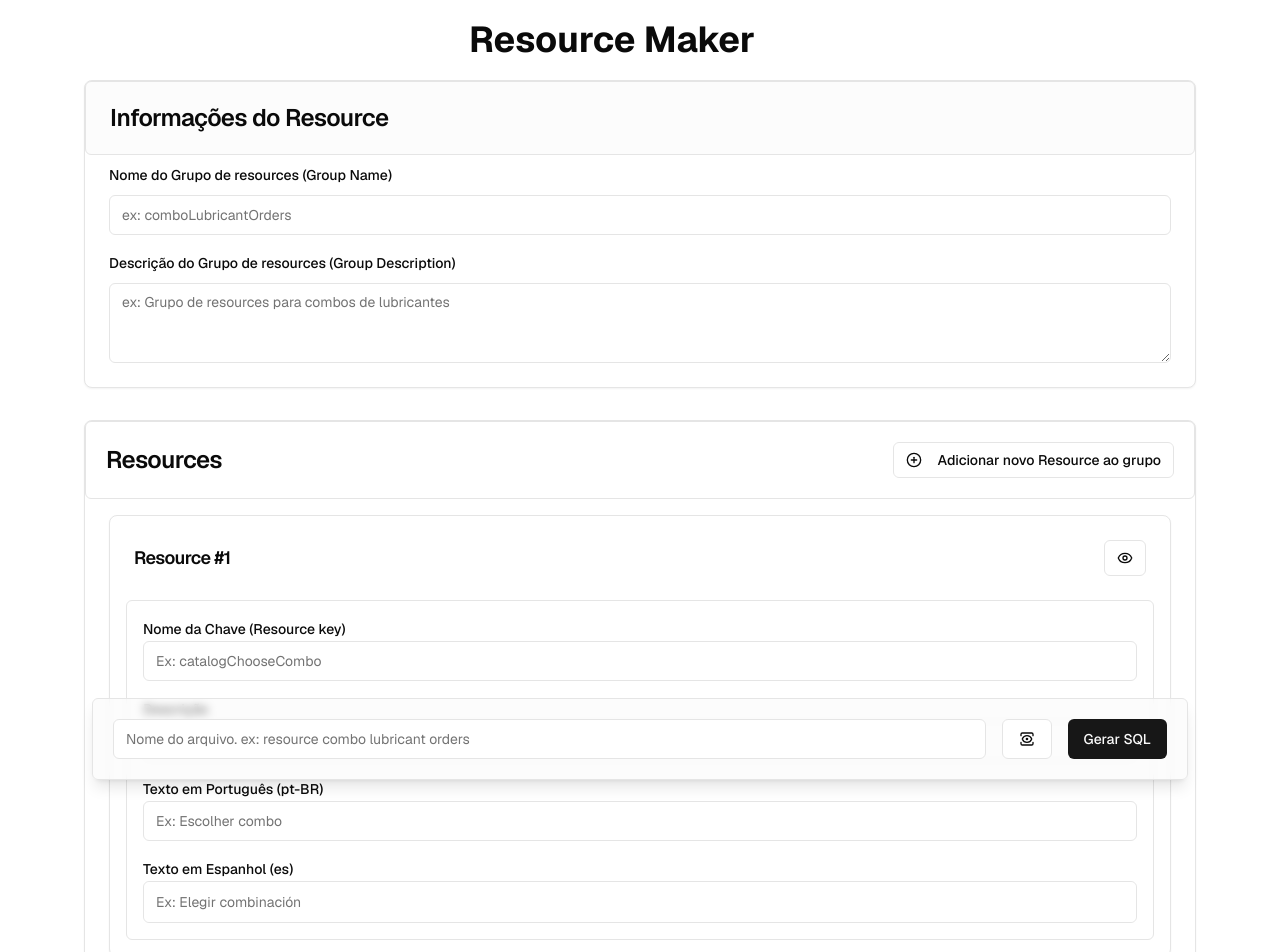
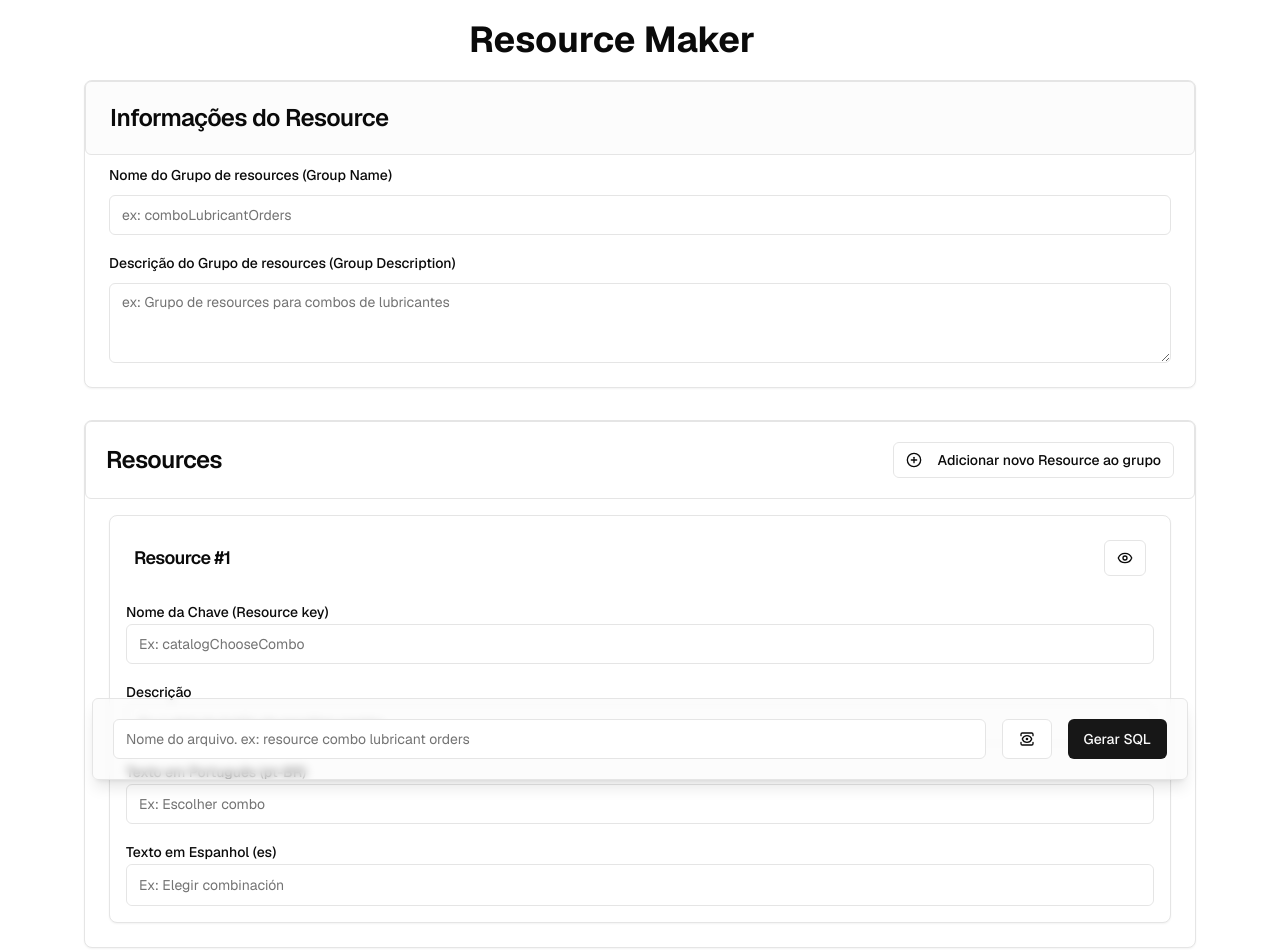
Before and after one commit to dilincoln/resource-maker, a Next.js app: page / in a window 1280 px wide. Shown: the top 952 px of the page. Built offline with nearby package versions, Linux system fonts and the light colour scheme; no server answers; what deepl-node would draw is missing.

Commit message:
fix: remove unnecessary padding and border from ResourceKeyFormPart for cleaner styling

```diff
--- a/src/components/resource-key-form-part.tsx
+++ b/src/components/resource-key-form-part.tsx
@@ -207,7 +207,7 @@
         </CardHeader>
         <CardContent className="p-0">
           <CollapsibleContent className="p-4 pt-0">
-            <div className="space-y-4 p-4 border rounded-md">
+            <div className="space-y-4">
               <div>
                 <Label htmlFor={nameFormControlName}>
                   Nome da Chave (Resource key){" "}
```
